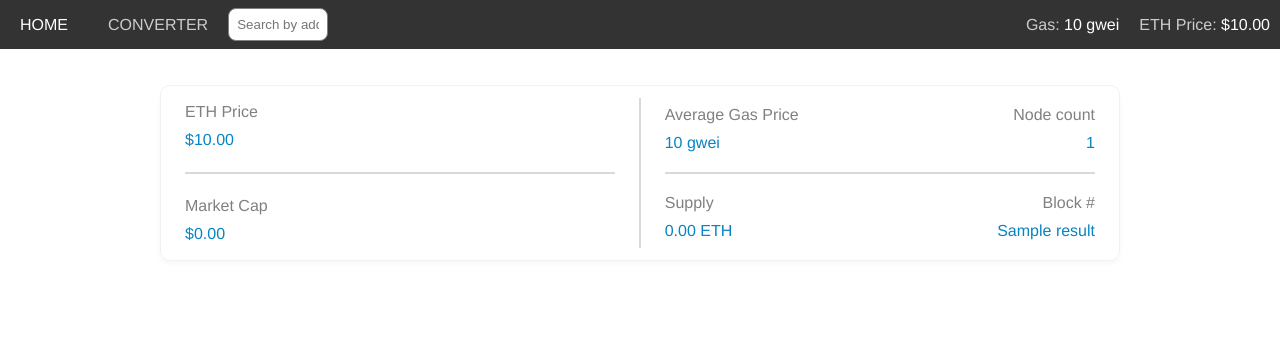
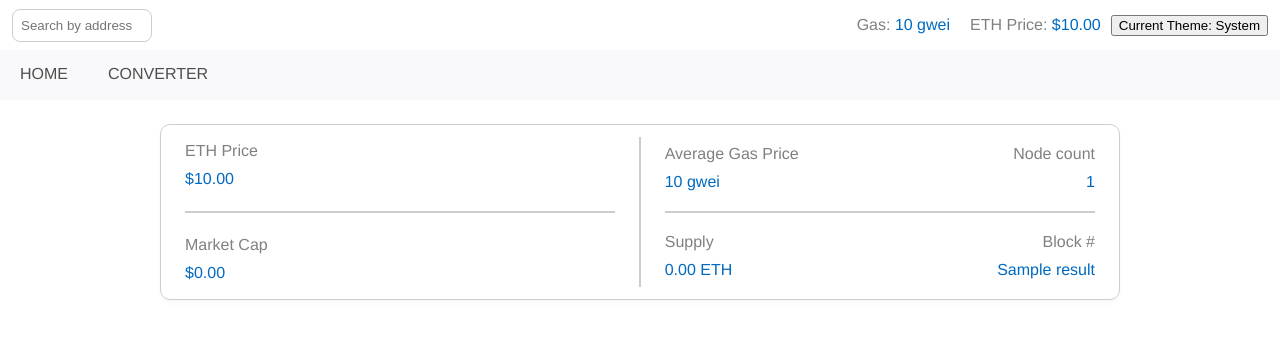
Before and after one commit to itskillian/ethexplorer, a Django app: page / in a window 1280 px wide. Shown: the top 339 px of the page. Run offline with Django 5.2, Linux system fonts and the light colour scheme; tables that the repository leaves empty hold one stand-in row (values such as "Sample post"); a database or web service that is not in the repository returns one stand-in record (values such as "Sample title"); data that the repository does not hold is empty.

Commit message:
feat: add theme toggle between OS preference, light and dark

```diff
--- a/core/static/style.css
+++ b/core/static/style.css
@@ -8,33 +8,256 @@ html, body {
     font-style: normal;
     font-variant: normal;
     font-weight: 400;
+    color: var(--text-primary);
     line-height: 28px;
     margin: 0;
 }
 
+@media (prefers-color-scheme: light) {
+    :root:not(.light):not(.dark) {
+        --text-primary: #1b1b1b;
+        --text-secondary: #4e4e4e;
+        --text-tertiary: #808080;
+        --text-link: #0069c2;
+        --text-visited: #551a8b;
+        --background-primary: #fff;
+        --background-secondary: #f9f9fb;
+        --background-tertiary: #e3e3e3;
+        --border-primary: #cdcdcd;
+        --border-secondary: #cdcdcd;
+        --button-primary-default: #1b1b1b;
+        --button-primary-hover: #696969;
+        --button-secondary-default: #fff;
+        --button-secondary-hover: #cdcdcd;
+        --shadow-01: 0 1px 2px #2b2a330d;
+        --shadow-02: 0 1px 6px #2b2a331a;
+        --focus-01: 0 0 0 3px #0090ed66;
+        --field-focus-border: #0085f2;
+        --scrollbar-bg: #0000;
+        --scrollbar-color: #00000040;
+        --text-primary-red: #d30038;
+        --text-primary-green: #007936;
+        --text-primary-blue: #0069c2;
+        --text-primary-yellow: #746a00;
+        --form-invalid-color: #d30038;
+        --form-invalid-focus-color: #ff2a51;
+        --form-invalid-focus-effect-color: #ff2a5133;
+        color-scheme: light;
+    }
+}
+
+@media (prefers-color-scheme: dark) {
+    :root:not(.light):not(.dark){
+        --text-primary: #fff;
+        --text-secondary: #cdcdcd;
+        --text-tertiary: #808080;
+        --text-link: #8cb4ff;
+        --text-visited: #ffadff;
+        --background-primary: #1b1b1b;
+        --background-secondary: #313131;
+        --background-tertiary: #858585;
+        --border-primary: #858585;
+        --border-secondary: #696969;
+        --button-primary-default: #fff;
+        --button-primary-hover: #cdcdcd;
+        --button-secondary-default: #4e4e4e;
+        --button-secondary-hover: #858585;
+        --shadow-01: 0 1px 2px #fbfbfe33;
+        --shadow-02: 0 1px 6px #fbfbfe33;
+        --focus-01: 0 0 0 3px #fbfbfe80;
+        --field-focus-border: #fff;
+        --scrollbar-bg: #0000;
+        --scrollbar-color: #ffffff40;
+        --text-primary-red: #ff97a0;
+        --text-primary-green: #00d061;
+        --text-primary-blue: #8cb4ff;
+        --text-primary-yellow: #c7b700;
+        --form-invalid-color: #ff97a0;
+        --form-invalid-focus-color: #ff707f;
+        --form-invalid-focus-effect-color: #ff707f33;
+        color-scheme: dark;
+    }
+}
+
+.light {
+    --text-primary: #1b1b1b;
+    --text-secondary: #4e4e4e;
+    --text-tertiary: #808080;
+    --text-link: #0069c2;
+    --text-visited: #551a8b;
+    --background-primary: #fff;
+    --background-secondary: #f9f9fb;
+    --background-tertiary: #e3e3e3;
+    --border-primary: #cdcdcd;
+    --border-secondary: #cdcdcd;
+    --button-primary-default: #1b1b1b;
+    --button-primary-hover: #696969;
+    --button-secondary-default: #fff;
+    --button-secondary-hover: #cdcdcd;
+    --shadow-01: 0 1px 2px #2b2a330d;
+    --shadow-02: 0 1px 6px #2b2a331a;
+    --focus-01: 0 0 0 3px #0090ed66;
+    --field-focus-border: #0085f2;
+    --scrollbar-bg: #0000;
+    --scrollbar-color: #00000040;
+    --text-primary-red: #d30038;
+    --text-primary-green: #007936;
+    --text-primary-blue: #0069c2;
+    --text-primary-yellow: #746a00;
+    --form-invalid-color: #d30038;
+    --form-invalid-focus-color: #ff2a51;
+    --form-invalid-focus-effect-color: #ff2a5133;
+    color-scheme: light;
+}
+
+.dark {
+    --text-primary: #fff;
+    --text-secondary: #cdcdcd;
+    --text-tertiary: #808080;
+    --text-link: #8cb4ff;
+    --text-visited: #ffadff;
+    --background-primary: #1b1b1b;
+    --background-secondary: #313131;
+    --background-tertiary: #858585;
+    --border-primary: #858585;
+    --border-secondary: #696969;
+    --button-primary-default: #fff;
+    --button-primary-hover: #cdcdcd;
+    --button-secondary-default: #4e4e4e;
+    --button-secondary-hover: #858585;
+    --shadow-01: 0 1px 2px #fbfbfe33;
+    --shadow-02: 0 1px 6px #fbfbfe33;
+    --focus-01: 0 0 0 3px #fbfbfe80;
+    --field-focus-border: #fff;
+    --scrollbar-bg: #0000;
+    --scrollbar-color: #ffffff40;
+    --text-primary-red: #ff97a0;
+    --text-primary-green: #00d061;
+    --text-primary-blue: #8cb4ff;
+    --text-primary-yellow: #c7b700;
+    --form-invalid-color: #ff97a0;
+    --form-invalid-focus-color: #ff707f;
+    --form-invalid-focus-effect-color: #ff707f33;
+    color-scheme: dark;
+}
+
 a {
     text-decoration: none;
-    color: #0784c3;
+    color: var(--text-link);
 }
 
 a:hover {
     text-decoration: underline;
 }
 
-main {
+a:visited {
+    color: var(--text-visited);
+}
+
+ul {
+    list-style: none;
+}
+
+.text-align-right {
+    text-align: right;
+}
+
+/* base.hmtl */
+/* contains header and nav elements*/
+.sticky-header-container {
+    position: sticky;
+    top: 0;
+}
+
+/* topbar - contains search form, eth and gas price widgets */
+.topbar {
+    background-color: var(--background-primary);
+    width: 100%;
+    height: 50px;
+    min-width: 800px;
+    overflow-x: auto;
+    padding: 0 12px;
+    display: flex;
+    flex-direction: row;
+    justify-content: space-between;
+    align-items: center;
+}
+
+/* topbar search form */
+.search-form input {
+    border: 1px solid var(--border-primary);
+    padding: 8px;
+    border-radius: 8px;
+    width: 140px;
+    -webkit-transition: width 0.4s ease-in-out;
+    transition: width 0.4s ease-in-out;
+}
+
+.search-form input:focus {
+    width: 350px;
+}
+
+/* .tracker class - right nav menu */
+.tracker {
+    display: flex;
+    flex-direction: row;
+    align-items: center;
+}
+
+.tracker-info {
+    color: var(--text-tertiary);
+    white-space: nowrap;
+    display: block;
+    padding: 10px 10px;
+}
+
+.tracker-info a {
+    color: var(--text-link);
+}
+
+/* navbar - contains primary links */
+.navbar {
+    background-color: var(--background-secondary);
+    width: 100%;
+    height: 50px;
+}
+
+.navbar ul {
+    display: flex;
+    align-items: center;
     margin: 0;
     padding: 0;
 }
 
-.right {
-    text-align: right;
+.navbar li {
+    margin: 0;
+    padding: 0;
+}
+
+.navbar a {
+    display: block;
+    padding: 10px 20px;
+    color: var(--text-secondary);
+    text-decoration: none;
+    text-transform: uppercase;
+}
+.navbar a:hover {
+    background-color: var(--background-tertiary);
+    color: var(--text-primary);
+}
+
+/* results page*/
+.w3-results {
+    width: fit-content;
+    margin: 10px;
+    padding: 0;
 }
 
 .index {
     min-width: 800px;
     overflow-x: auto;
     margin: auto;
-    padding: 12px;
+    padding: 0 12px;
     display: flex;
     flex-direction: column;
     justify-content: center;
@@ -51,7 +274,7 @@ main {
     flex-direction: row;
     justify-content: space-between;
     align-items: center;
-    border: 1.35px solid #eff1f3;
+    border: 1.35px solid var(--border-primary);
     border-radius: 10px;
     box-shadow: 0 3px 6px rgba(0, 0, 0, .03);
 }
@@ -59,14 +282,14 @@ main {
 .header-v-divider {
     width: 1.5px;
     height: 150px;
-    background: #d9d9d9;
+    background: var(--border-primary);
     margin: 0 24px;
 }
 
 .header-h-divider {
     width: 100%;
     height: 1.5px;
-    background: #d9d9d9;
+    background: var(--border-primary);
     margin: 12px 0;
 }
 
@@ -120,7 +343,7 @@ main {
     margin: 24px 0;
     padding: 12px 24px;
     max-width: 960px;
-    border: 1.35px solid #eff1f3;
+    border: 1.35px solid var(--border-primary);
     border-radius: 10px;
     box-shadow: 0 3px 6px rgba(0, 0, 0, .03);
 }
@@ -136,7 +359,7 @@ main {
 
 .info-key {
     font-weight: 300;
-    color: grey;
+    color: var(--text-tertiary);
 }
 
 .info-value {
@@ -174,7 +397,7 @@ main {
 .stats-divider {
     height: 76px;
     width: 1.5px;
-    background: #d9d9d9;
+    background: var(--border-primary);
     margin: 0 12px;
 }
 
@@ -208,7 +431,7 @@ main {
 .address-stats {
     width: 100%;
     height: 100%;
-    border: 1.35px solid #eff1f3;
+    border: 1.35px solid var(--border-primary);
     border-radius: 10px;
 }
 
@@ -222,7 +445,7 @@ main {
     width: 100%;
     padding: 12px 24px;
     text-align: left;
-    border: 1.35px solid #eff1f3;
+    border: 1.35px solid var(--border-primary);
     border-radius: 10px;
     padding-right: 10px;
 }
@@ -242,7 +465,7 @@ main {
     justify-content: space-between;
     width: 100%;
     height: 100%;
-    border: 1.35px solid #eff1f3;
+    border: 1.35px solid var(--border-primary);
     border-radius: 10px;
     padding: 12px 24px;
 }
@@ -263,112 +486,3 @@ main {
 .timestamp {
     font-size: 14px;
 }
-
-/* header menu - base.html */
-header {
-    background-color: #333;
-    min-width: 800px;
-    overflow-x: auto;
-}
-
-/* nav element */
-nav {
-    width: 100%;
-    margin: 0 auto;
-    display: flex;
-    justify-content: space-between;
-    align-items: center;
-}
-
-/* .navbar class - left nav menu*/
-.navbar ul {
-    display: flex;
-    align-items: center;
-    margin: 0 auto;
-    padding: 0;
-    list-style: none;
-    overflow: hidden;
-}
-
-.navbar a {
-    display: block;
-    padding: 10px 20px;
-    color: #cccccc;
-    text-decoration: none;
-    text-transform: uppercase;
-}
-
-.navbar a:hover {
-    color: white;
-}
-
-/* .tracker class - right nav menu */
-/*@media (max-width: 900px) {
-    .tracker {
-        display: none;
-    }
-}*/
-
-.tracker ul {
-    display: flex;
-    margin: 0;
-    padding: 0;
-    list-style: none;
-    overflow: hidden;
-}
-
-.tracker li {
-    color: #cccccc;
-    white-space: nowrap;
-    display: block;
-    padding: 10px 10px;
-}
-
-.tracker a {
-    text-decoration: none;
-    color: white;
-}
-
-.tracker a:hover {
-    color: skyblue;
-}
-
-/* address search bar */
-.w3-search {
-    margin: 0;
-    padding: 0;
-    margin-right: 1px;
-}
-
-.w3-search form {
-    display: flex;
-    justify-content: space-between;
-    align-items: center;
-}
-
-.w3-search input {
-    border: 1px solid grey;
-    margin: 8px auto;
-    padding: 8px;
-    border-radius: 8px;
-    width: 100px;
-    -webkit-transition: width 0.4s ease-in-out;
-    transition: width 0.4s ease-in-out;
-}
-
-.w3-search input:focus {
-    width: 330px;
-}
-
-.w3-search button {
-    border: 1px solid grey;
-    margin: 8px auto;
-    padding: 8px;
-    border-radius: 8px;
-}
-
-.w3-results {
-    width: fit-content;
-    margin: 10px;
-    padding: 0;
-}
--- a/core/templates/core/base.html
+++ b/core/templates/core/base.html
@@ -5,35 +5,65 @@
         <meta name="viewport" content="width=device-width, initial-scale=1">
         <title>{% block title %}web3app{% endblock %}</title>
         <link rel="stylesheet" href="{% static 'style.css' %}">
+        <script>
+            document.addEventListener('DOMContentLoaded', () => {
+                const toggleButton = document.getElementById('theme-toggle');
+                const themes = ['system', 'dark', 'light'];
+
+                // set initial theme
+                let currentThemeIndex = localStorage.getItem('themeIndex') || 0;
+
+                function updateTheme() {
+                    const htmlClassList = document.documentElement.classList;
+                    htmlClassList.remove('dark', 'light'); // Remove class for dark and light
+
+                    const themePreference = themes[currentThemeIndex]; // Get current theme from array
+
+                    if (themePreference === 'dark' || themePreference === 'light') {
+                        htmlClassList.add(themePreference);
+                    }
+
+                    toggleButton.textContent = `Current Theme: ${themePreference.charAt(0).toUpperCase() + themePreference.slice(1)}`;
+                }
+
+                updateTheme();
+
+                toggleButton.addEventListener('click', () => {
+                    currentThemeIndex = (currentThemeIndex + 1) % themes.length;
+                    localStorage.setItem('themeIndex', currentThemeIndex); // save theme selection to local storage
+                    updateTheme();
+                });
+            });
+        </script>
     </head>
 
 <body>
     {% load humanize %}
-    <header>
-        <nav>
-            <div class="navbar">
-                <ul>
-                    <li><a href="{% url 'core:index' %}">Home</a></li>
-                    <li><a href="{% url 'core:conversion' %}">Converter</a></li>
-                    <li>
-                        <div class="w3-search">
+    <div class="sticky-header-container">
+        <header class="topbar">
+            <div class="search-form">
                 <form action="{% url 'core:index' %}" method="post">
                     {% csrf_token %}
                     {{ search_form }}
                 </form>
             </div>
-                    </li>
+            <div class="tracker">
+                <div class="tracker-info">Gas: <a href="https://etherscan.io/gastracker">{{ gas_context.ProposeGasPrice }} gwei</a></div>
+                <div class="tracker-info">ETH Price: <a href="https://etherscan.io/chart/etherprice">${{ eth_context.ethusd|floatformat:2|intcomma }}</a></div>
+                <div class="theme-toggle"><button id="theme-toggle">Toggle Theme</button></div>
+            </div>
+        </header>
+        <nav class="navbar">
+            <ul>
+                <li><a href="{% url 'core:index' %}">Home</a></li>
+                <li><a href="{% url 'core:conversion' %}">Converter</a></li>
             </ul>
+        </nav>
     </div>
-            <div class="tracker">
-                <ul>
-                    <li>Gas: <a href="https://etherscan.io/gastracker">{{ gas_context.ProposeGasPrice }} gwei</a></li>
-                    <li>ETH Price: <a href="https://etherscan.io/chart/etherprice">${{ eth_context.ethusd|floatformat:2|intcomma }}</a></li>
-                </ul>
-            </div>
-        </nav>
-    </header>
 
+    <main>
     {% block content %}{% endblock %}
+    </main>
+
 </body>
 </html>
--- a/core/templates/core/index.html
+++ b/core/templates/core/index.html
@@ -24,7 +24,7 @@
                     <div class="info-key">Average Gas Price</div>
                     <div class="info-value"><a href="https://etherscan.io/gastracker">{{ gas_context.ProposeGasPrice }} gwei</a></div>
                 </div>
-                <div class="header-info-box right">
+                <div class="header-info-box text-align-right">
                     <div class="info-key">Node count</div>
                     <div class="info-value"><a href="https://etherscan.io/nodetracker">{{ node_count }}</a></div>
                 </div>
@@ -35,7 +35,7 @@
                     <div class="info-key">Supply</div>
                     <div class="info-value"><a href="https://etherscan.io/stat/supply">{{ eth_supply|floatformat:2|intcomma }} ETH</a></div>
                 </div>
-                <div class="header-info-box right">
+                <div class="header-info-box text-align-right">
                     <div class="info-key">Block #</div>
                     <div class="info-value"><a href="https://docs.etherscan.io/api-endpoints/blocks">{{ block_num }}</a></div>
                 </div>
```
Lines whose indentation alone changed are shown as unchanged.
